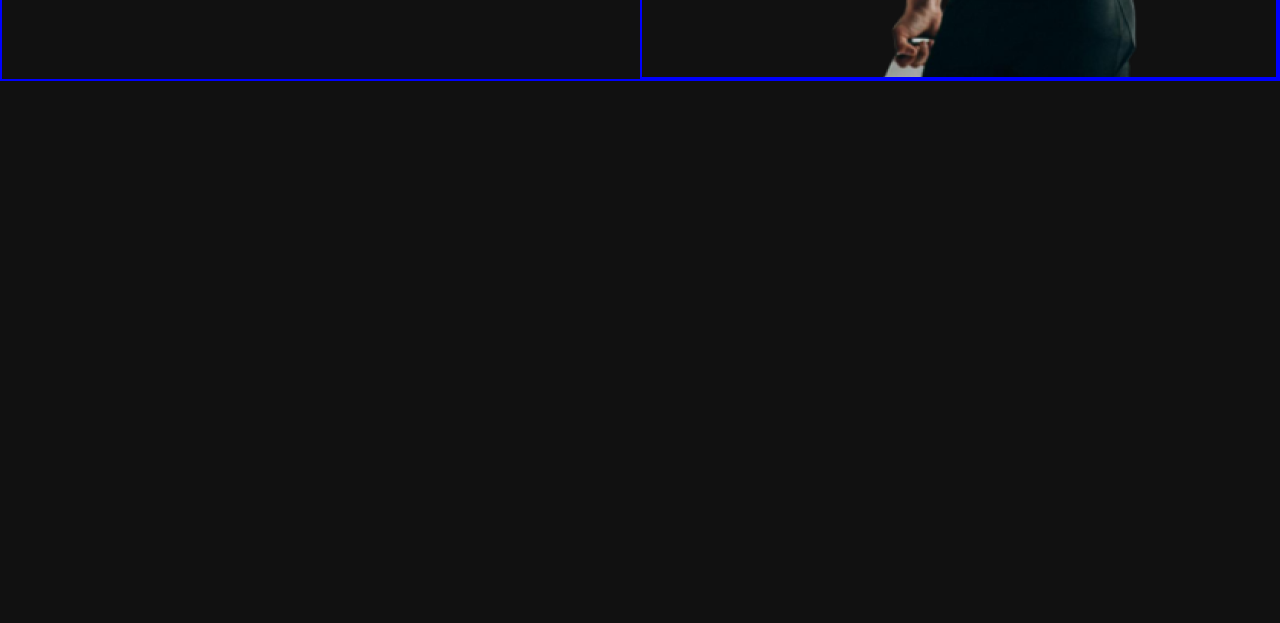
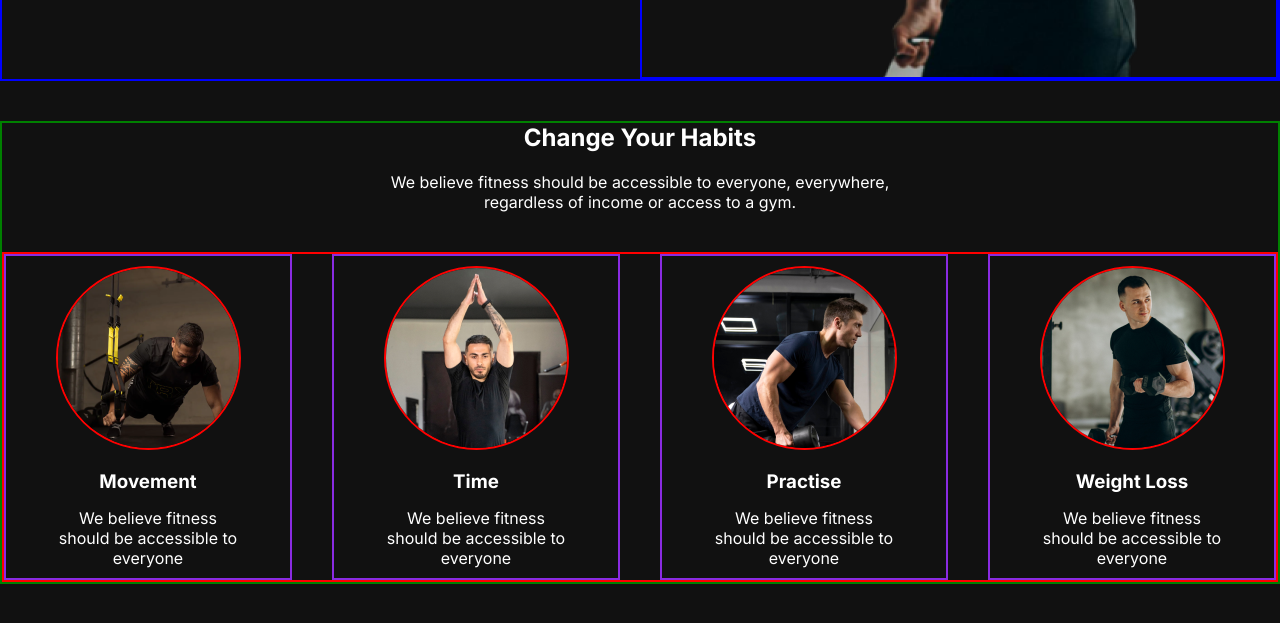
Before and after one commit to sujoy-dam/Versatile-UI, a plain HTML site: page index.html in a window 1280 px wide. Shown: the part 635-1258 px from the top of the page. Before the commit the page ends 800 px from the top, so only its background shows below. Drawn offline with Linux system fonts and the light colour scheme; a web font is replaced by a local one.

Commit message:
change habit

```diff
--- a/index.html
+++ b/index.html
@@ -1,5 +1,6 @@
 <!DOCTYPE html>
 <html lang="en">
+
 <head>
     <meta charset="UTF-8">
     <meta name="viewport" content="width=device-width, initial-scale=1.0">
@@ -8,6 +9,7 @@
     <link rel="stylesheet" href="styles/style.css">
     <link rel="stylesheet" href="styles/responsive.css">
 </head>
+
 <body>
     <header>
         <!-- nav section  -->
@@ -27,7 +29,8 @@
         <section class="banner-container">
             <div class="banner-content">
                 <h1>Get body in <span>shape</span> & stay healthy</h1>
-                <p>A huge selection of health and fitness content, healthy recipes and transformation stories to help you get fit and stay fit!</p>
+                <p>A huge selection of health and fitness content, healthy recipes and transformation stories to help
+                    you get fit and stay fit!</p>
                 <div class="banner-content-btn">
                     <button class="btn">Join Club Now!</button>
                     <button class="download-btn">Download App</button>
@@ -49,7 +52,39 @@
             </div>
         </section>
     </header>
-    <main></main>
+    <main>
+        <!-- change habits section  -->
+        <section class="change-habit-container">
+            <div class="change-habit-text">
+                <h1>Change Your Habits</h1>
+                <p>We believe fitness should be accessible to everyone, everywhere, regardless of income or access to a
+                    gym.</p>
+            </div>
+            <div class="change-habit-img">
+                <div class="img1-container">
+                    <img src="images/image 3.png" alt="">
+                    <h3>Movement</h3>
+                    <p>We believe fitness should be accessible to everyone</p>
+                </div>
+                <div class="img2-container">
+                    <img src="images/image 2.png" alt="">
+                    <h3>Time</h3>
+                    <p>We believe fitness should be accessible to everyone</p>
+                </div>
+                <div class="img3-container">
+                    <img src="images/image 4.png" alt="">
+                    <h3>Practise</h3>
+                    <p>We believe fitness should be accessible to everyone</p>
+                </div>
+                <div class="img4-container">
+                    <img src="images/image 5.png" alt="">
+                    <h3>Weight Loss</h3>
+                    <p>We believe fitness should be accessible to everyone</p>
+                </div>
+            </div>
+        </section>
+    </main>
     <footer></footer>
 </body>
+
 </html>
--- a/styles/responsive.css
+++ b/styles/responsive.css
@@ -59,5 +59,12 @@
     .template2 p{
         font-size: 10px;
     }
+    /* change habit */
+    .change-habit-text p{
+        width: 95%;
+    }
+    .change-habit-img{
+        flex-direction: column;
+    }
 
 }
--- a/styles/style.css
+++ b/styles/style.css
@@ -123,3 +123,39 @@ span{
     top: 100px;
     right: 10px;
 }
+/* change habits section  */
+.change-habit-container{
+    max-width: 1440px;
+    margin: 40px auto;
+    border: 2px solid green;
+    color: white;
+    text-align: center;
+}
+.change-habit-text p{
+    width: 40%;
+    margin: 20px auto;
+}
+.change-habit-img{
+    display: flex;
+    justify-content: space-between;
+    align-items: center;
+    border: 2px solid red;
+    margin-top: 40px;
+    gap: 40px;
+}
+.img1-container, .img2-container, .img3-container, .img4-container{
+    display: flex;
+    flex-direction: column;
+    align-items: center;
+    border: 2px solid blueviolet;
+    padding: 10px 20px ;
+}
+.img1-container img, .img2-container img, .img3-container img, .img4-container img{
+    border: 2px solid red;
+    border-radius: 50%;
+    margin-bottom: 20px;
+}
+.img1-container p, .img2-container p, .img3-container p, .img4-container p{
+    width: 75%;
+    margin-top: 15px;
+}
```
